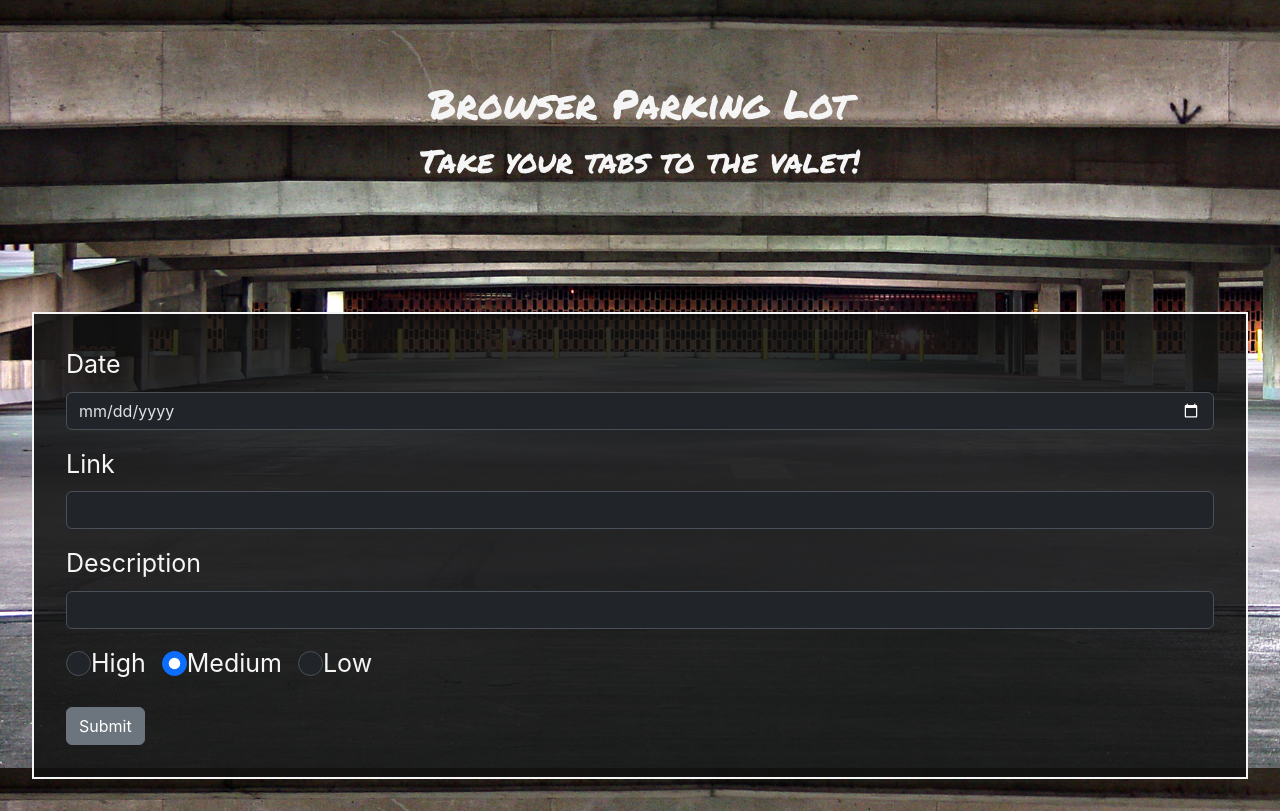
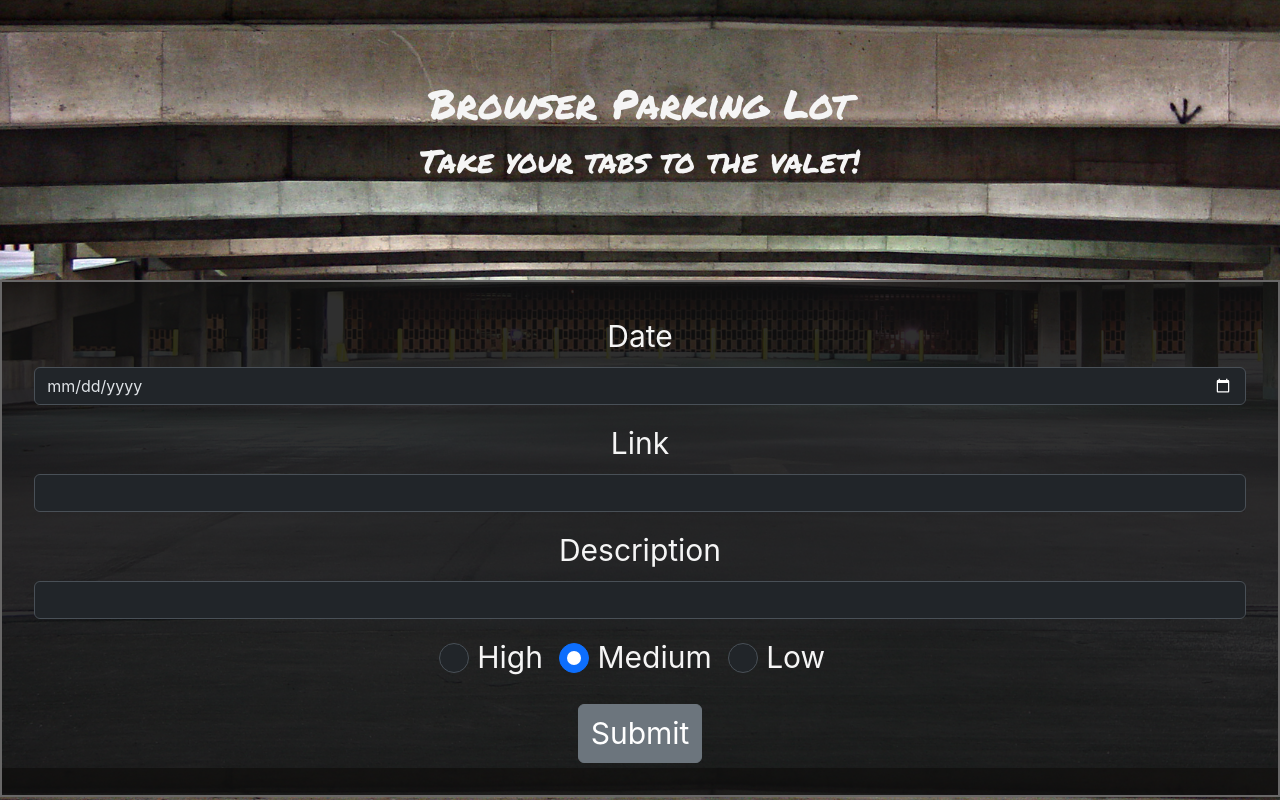
Before and after one commit to alamb624/the-browser-parking-lot, a React (Create React App) app: page / in a window 1280 px wide. Built offline with nearby package versions, Linux system fonts and the light colour scheme; a web font is replaced by a local one.

Commit message:
final fixes

```diff
--- a/public/index.html
+++ b/public/index.html
@@ -43,4 +43,7 @@
       To create a production bundle, use `npm run build` or `yarn build`.
     -->
   </body>
+  <footer>
+
+  </footer>
 </html>
--- a/src/Components/ParkingLotForm/ParkingLotForm.css
+++ b/src/Components/ParkingLotForm/ParkingLotForm.css
@@ -1,8 +1,14 @@
 .parking-lot-form {
-    margin: 2rem;
-    border: 2px solid whitesmoke;
+    margin: .01rem;
+    border: 2px solid rgb(104, 103, 103);
     background-color: #111111de;
     padding: 2rem;
-    text-align: left;
+    text-align: center;
     min-width: 250px;
+    box-sizing: content-box;
+    font-size: 30px;
 }
+
+.button {
+    font-size: 30px;
+}
--- a/src/Components/ParkingLotForm/ParkingLotForm.jsx
+++ b/src/Components/ParkingLotForm/ParkingLotForm.jsx
@@ -1,5 +1,5 @@
 import React, { useState } from 'react';
-import { Form, Button, FormGroup, Label, Input } from 'reactstrap';
+import { Form, Button, FormGroup, Label, Input, Image } from 'reactstrap';
 
 import './ParkingLotForm.css'
 
@@ -89,7 +89,7 @@ export default function ParkingLotForm({ addItem }){
                 required
                 />
             </FormGroup>
-            <FormGroup className="parking-lot-row d-flex flex-wrap">
+            <FormGroup className="parking-lot-row d-center flex-wrap">
                 <Input
                     name="radio-priority"
                     type="radio"
@@ -123,7 +123,7 @@ export default function ParkingLotForm({ addItem }){
                     onChange={handlePriorityChange}
                 />
                 {` `}
-                <Label for="prio-low" classname="me-3">
+                <Label for="prio-low" className="me-3">
                     Low
                 </Label>
             </FormGroup>
--- a/src/index.css
+++ b/src/index.css
@@ -9,7 +9,7 @@ body {
   background-image: url(./images/parking.png);
   margin: auto;
   font-family: -apple-system, BlinkMacSystemFont, 'Jolly Lodger';
-  font-size: 25px;
+  font-size: 30px;
 }
 
 code {
```
